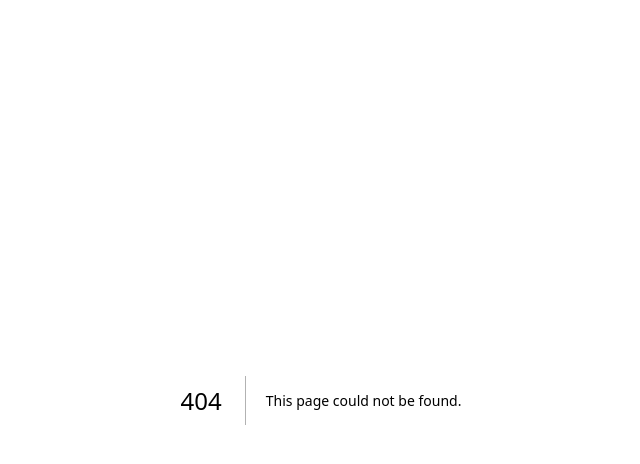
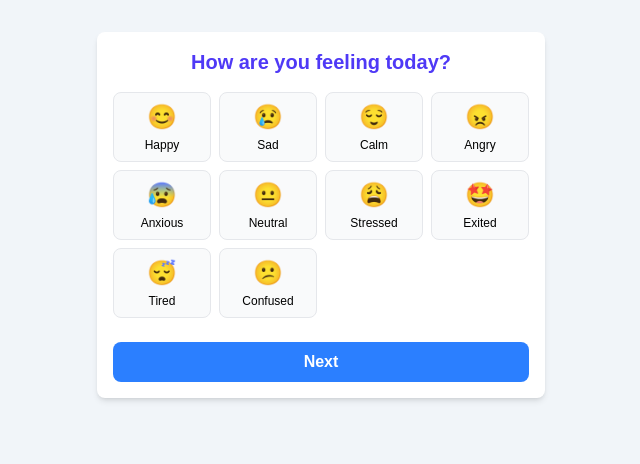
Before and after one commit to has-bi/theramind, a Next.js app: page /mood in a window 1280 px wide. Before the commit this address had no page. Shown: the top 464 px of the page, without its empty margins (319-959 px from the left). Built offline with nearby package versions, Linux system fonts and the light colour scheme.

Commit message:
adding mode page

```diff
--- a/package.json
+++ b/package.json
@@ -10,7 +10,10 @@
     "seed": "node prisma/seed.js"
   },
   "dependencies": {
+    "@emoji-mart/data": "^1.2.1",
     "@prisma/client": "^6.4.1",
+    "emoji-mart": "^5.6.0",
+    "emoji-picker-element": "^1.26.1",
     "next": "15.2.0",
     "prisma": "^6.4.1",
     "react": "^19.0.0",
--- a/src/app/globals.css
+++ b/src/app/globals.css
@@ -1,4 +1,12 @@
-@import 'tailwindcss';
+@import "tailwindcss";
+
+.emoji {
+  height: 1em;
+  width: 1em;
+  margin: 0 0.05em 0 0.1em;
+  vertical-align: -0.1em;
+  display: inline-block;
+}
 
 @theme {
   --font-sans: var(--font-plus-jakarta);
--- /dev/null
+++ b/src/app/mood/mood-Action.js
@@ -0,0 +1,20 @@
+"use server";
+
+import { revalidatePath } from "next/cache";
+
+export async function createMoodAction(_, formData) {
+  // const userId = formData.get("title");
+  const emotionId = Number(formData.get("emoticon"));
+  //   const category = formData.get("category");
+
+  //   await fetch("https://v1.appbackend.io/v1/rows/Ue6Yyc5VevV4", {
+  //     method: "POST",
+  //     headers: {
+  //       "Content-Type": "application/json",
+  //     },
+  //     body: JSON.stringify([{ title, amount, category }]),
+  //   });
+
+  //   revalidatePath("/");
+  console.log(emotionId);
+}
--- /dev/null
+++ b/src/app/mood/moodCreate.js
@@ -0,0 +1,101 @@
+"use client"; // For Next.js
+
+import React from "react";
+import { useState, useActionState } from "react";
+import { createMoodAction } from "./mood-Action";
+
+export const EmojiForm = () => {
+  const [selectedEmotion, setSelectedEmotion] = useState(null);
+  const [state, formAction, pending] = useActionState(createMoodAction, null);
+
+  // Daftar emosi dengan emoji yang sesuai
+  const emotions = [
+    { id: "happy", label: "Happy", emoji: "😊", value: "Happy" },
+    { id: "sad", label: "Sad", emoji: "😢", value: "Sad" },
+    { id: "calm", label: "Calm", emoji: "😌", value: "Calm" },
+    { id: "angry", label: "Angry", emoji: "😠", value: "Angry" },
+    { id: "anxious", label: "Anxious", emoji: "😰", value: "Anxious" },
+    { id: "neutral", label: "Neutral", emoji: "😐", value: "Neutral" },
+    { id: "stressed", label: "Stressed", emoji: "😩", value: "Stressed" },
+    { id: "excited", label: "Exited", emoji: "🤩", value: "Exited" },
+    { id: "tired", label: "Tired", emoji: "😴", value: "Tired" },
+    { id: "confused", label: "Confused", emoji: "😕", value: "Confused" },
+  ];
+
+  // Fungsi untuk menangani pemilihan emosi
+  const handleEmotionClick = (emotion) => {
+    setSelectedEmotion(emotion);
+  };
+
+  // Implementasi form action dengan useActionState
+  const handleFormAction = (formData) => {
+    if (selectedEmotion) {
+      formData.set("emotionId", selectedEmotion.id);
+      formData.set("label", selectedEmotion.label);
+      formData.set("emoji", selectedEmotion.emoji);
+      formData.set("value", selectedEmotion.value);
+      return formAction(formData);
+    }
+    return null;
+  };
+
+  return (
+    <div className="max-w-md mx-auto p-4 bg-white rounded-lg shadow-md">
+      <h2 className="text-indigo-600 text-xl font-bold mb-4 text-center">
+        How are you feeling today?
+      </h2>
+
+      <form action={handleFormAction} className="space-y-6">
+        <input type="hidden" name="userId" value={selectedEmotion?.id || ""} />
+        <input
+          type="hidden"
+          name="emoticon"
+          value={selectedEmotion?.value || ""}
+        />
+
+        <div className="grid grid-cols-3 gap-2 sm:grid-cols-4">
+          {emotions.map((emotion) => (
+            <div
+              key={emotion.id}
+              onClick={() => handleEmotionClick(emotion)}
+              className={`p-2 rounded-lg flex flex-col items-center justify-center transition-all cursor-pointer ${
+                selectedEmotion?.id === emotion.id
+                  ? "bg-blue-100 border-2 border-blue-500"
+                  : "bg-gray-50 border border-gray-200 hover:bg-gray-100"
+              }`}
+            >
+              <span className="text-2xl mb-1">{emotion.emoji}</span>
+              <span className="text-black text-xs">{emotion.label}</span>
+            </div>
+          ))}
+        </div>
+
+        <button
+          type="submit"
+          disabled={!selectedEmotion || pending}
+          className={`w-full py-2 px-4 text-white font-semibold rounded-lg transition-colors
+            ${
+              pending
+                ? "bg-blue-300 cursor-not-allowed"
+                : "bg-blue-500 hover:bg-blue-600"
+            }
+            ${!selectedEmotion ? "bg-blue-300 cursor-not-allowed" : ""}`}
+        >
+          {pending ? "Submitting..." : "Next"}
+        </button>
+      </form>
+
+      {state && state.error && (
+        <div className="mt-4 p-2 bg-red-100 text-red-600 rounded-lg">
+          {state.error}
+        </div>
+      )}
+
+      {state && state.success && (
+        <div className="mt-4 p-2 bg-green-100 text-green-600 rounded-lg">
+          Mood submitted successfully!
+        </div>
+      )}
+    </div>
+  );
+};
--- /dev/null
+++ b/src/app/mood/page.js
@@ -0,0 +1,17 @@
+import { EmojiForm } from "./moodCreate";
+
+export default function pages() {
+  return (
+    <div className="min-h-screen bg-slate-100">
+      <title>Daily Mood Tracker</title>
+      <meta
+        name="viewport"
+        content="width=device-width, initial-scale=1, maximum-scale=1"
+      />
+
+      <main className="container mx-auto py-8">
+        <EmojiForm />
+      </main>
+    </div>
+  );
+}
```
Also changed, not shown: 1 other file (tests, documents, lock files or other folders).
